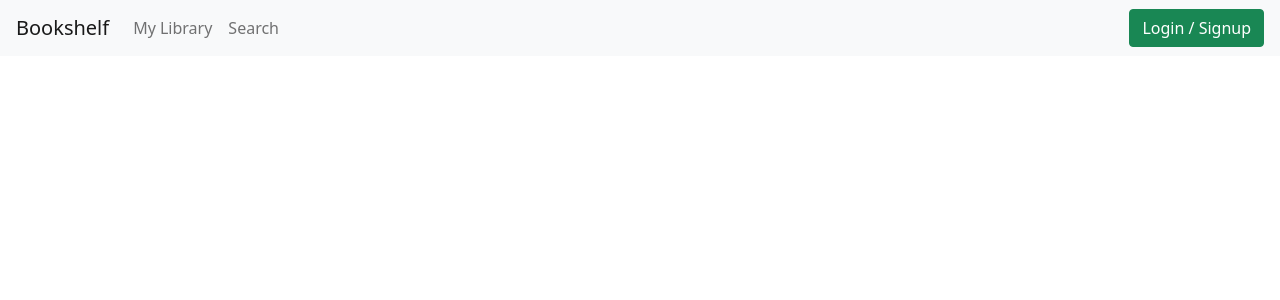
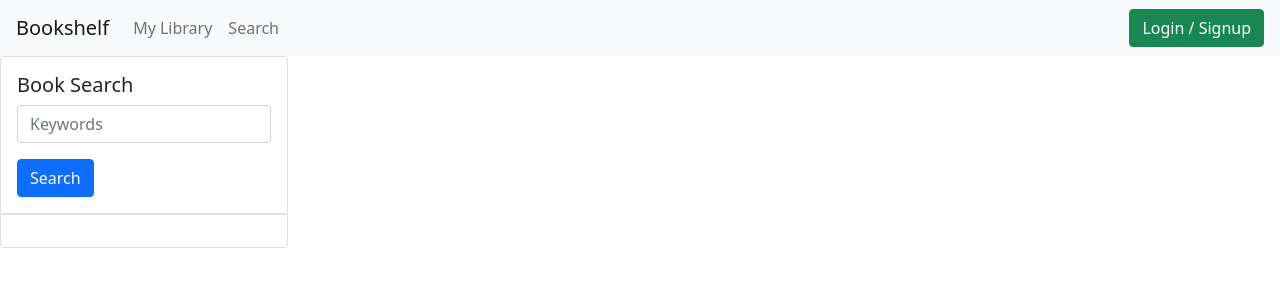
Before and after one commit to benlife5/bookself, a React (Create React App) app: page /search in a window 1280 px wide. Shown: the top 300 px of the page. Built offline with nearby package versions, Linux system fonts and the light colour scheme; the HTML template or start-up script is replaced by a standard one.

Commit message:
implemented basic search

```diff
--- a/src/App.js
+++ b/src/App.js
@@ -1,16 +1,17 @@
 import React from "react";
 import { BrowserRouter, Route, Link, Switch, Redirect } from "react-router-dom";
 import BookshelfNavbar from "./BookshelfNavbar";
+import BookSearch from "./BookSearch";
 import "bootstrap/dist/css/bootstrap.min.css";
 // import "./App.css";
 function App() {
   return (
     <BrowserRouter>
-      <Redirect to="/search" />
       <BookshelfNavbar />
       <Switch>
+        <Route exact path="/" component={Redirect} to="/search" />
         <Route path="/library" />
-        <Route path="/search" />
+        <Route path="/search" component={BookSearch} />
       </Switch>
     </BrowserRouter>
   );
--- /dev/null
+++ b/src/BookSearch.js
@@ -0,0 +1,41 @@
+import { Card, Form, Button, ListGroup } from "react-bootstrap";
+import { useState } from "react";
+import { bookSearch } from "./utils";
+
+function BookSearch() {
+  const [query, setQuery] = useState("");
+  const [books, setBooks] = useState([]);
+
+  const search = (e) => {
+    e.preventDefault();
+    bookSearch(query).then((data) => setBooks(data));
+  };
+
+  return (
+    <Card style={{ width: "18rem" }}>
+      <Card.Body>
+        <Card.Title>Book Search</Card.Title>
+        <Form>
+          <Form.Group>
+            <Form.Control
+              placeholder="Keywords"
+              value={query}
+              onChange={({ target: { value } }) => setQuery(value)}
+            ></Form.Control>
+          </Form.Group>
+          <Button variant="primary" type="submit" onClick={search}>
+            Search
+          </Button>
+        </Form>
+      </Card.Body>
+      <ListGroup />
+      <Card.Body>
+        {books.map((book) => (
+          <Button onClick={console.log(book)}>{book.volumeInfo.title}</Button>
+        ))}
+      </Card.Body>
+    </Card>
+  );
+}
+
+export default BookSearch;
--- a/src/BookshelfNavbar.js
+++ b/src/BookshelfNavbar.js
@@ -7,8 +7,8 @@ function BookshelfNavbar() {
       <Navbar.Toggle aria-controls="basic-navbar-nav" />
       <Navbar.Collapse id="basic-navbar-nav">
         <Nav className="mr-auto">
-          <Nav.Link href="#home">My Library</Nav.Link>
-          <Nav.Link href="#link">Search</Nav.Link>
+          <Nav.Link href="/library">My Library</Nav.Link>
+          <Nav.Link href="/search">Search</Nav.Link>
         </Nav>
         <Button variant="success">Login / Signup</Button>
       </Navbar.Collapse>
--- /dev/null
+++ b/src/utils.js
@@ -0,0 +1,14 @@
+const bookSearch = async (query) => {
+  try {
+    const data = await fetch("http://localhost:8080/search?q=" + query).then(
+      (res) => res.json()
+    );
+    return data.items;
+  } catch (error) {
+    console.log(error);
+    alert("Server Error");
+    return [];
+  }
+};
+
+export { bookSearch };
```
